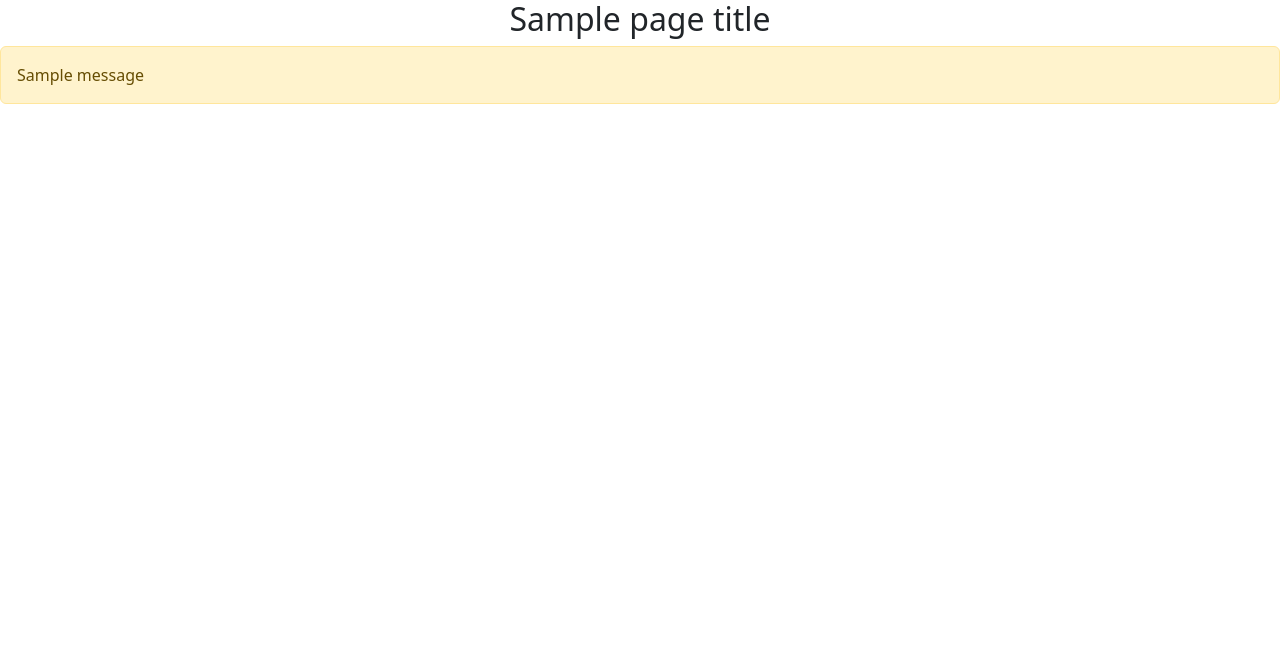
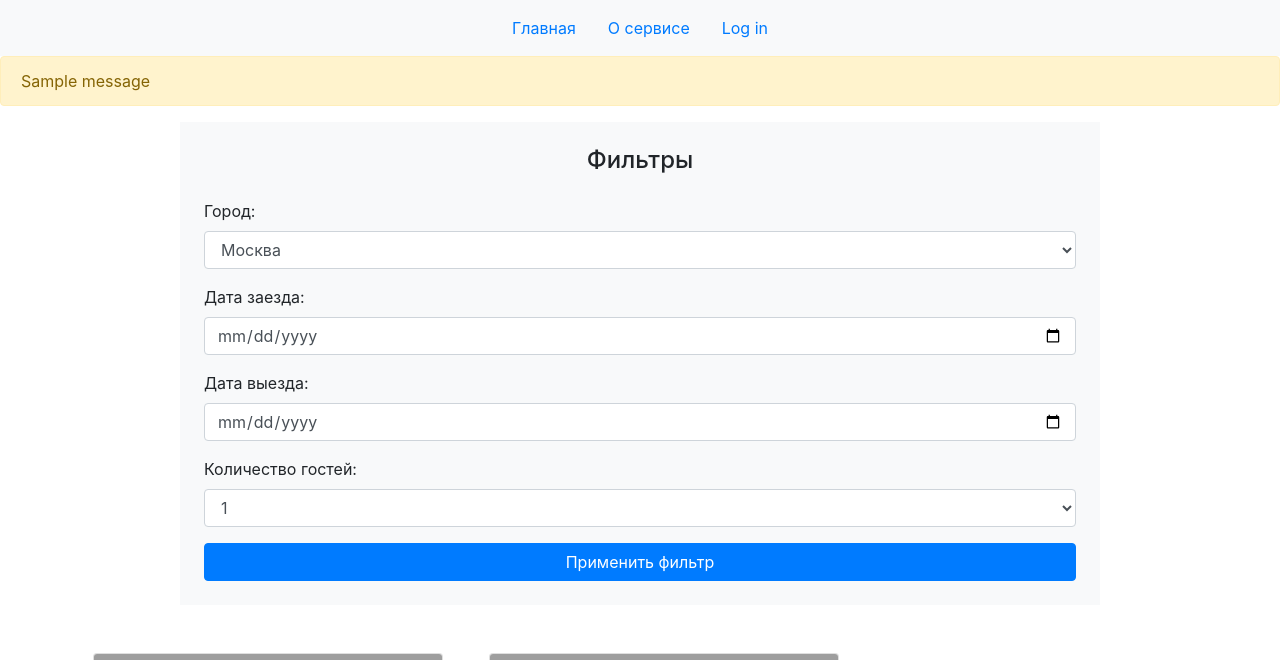
Before and after one commit to Egach457/LP32_DEV, a Python web app: template source/webapp/templates/intro/index.html in a window 1280 px wide. Shown: the top 660 px of the page. Before the commit the page ends 104 px from the top, so only its background shows below. Run offline with Jinja, Linux system fonts and the light colour scheme; the template is opened without the code that fills it: most values are stand-ins (such as "Sample title", 1, 10 or a date in 2020); one stand-in notice (Sample message) is shown; grey boxes are pictures that could not be loaded.

```diff
--- a/source/webapp/__init__.py
+++ b/source/webapp/__init__.py
@@ -6,6 +6,7 @@ from flask_migrate import Migrate
 from webapp.intro.views import blueprint as intro_blueprint
 from webapp.admin.views import blueprint as admin_blueprint
 from webapp.user.views import blueprint as user_blueprint
+from webapp.booking.views import blueprint as booking_blueprint
 from webapp.user.models import User
 from webapp.lib.db import db
 from webapp.lib.config import CONFIG_APP
@@ -23,6 +24,8 @@ def create_app():
     app.register_blueprint(user_blueprint)
     app.register_blueprint(admin_blueprint)
     app.register_blueprint(intro_blueprint)
+    app.register_blueprint(booking_blueprint)
+
 
     @login_manager.user_loader
     def load_user(user_id):
--- a/source/webapp/intro/views.py
+++ b/source/webapp/intro/views.py
@@ -4,5 +4,5 @@ blueprint = Blueprint("intro", __name__)
 
 @blueprint.route("/")
 def index():
-    title = "Первая страница"
-    return render_template("intro/index.html", page_title=title)
+    title = "Daily Rent"
+    return render_template("base_intro.html", page_title=title)
--- a/source/webapp/templates/base.html
+++ b/source/webapp/templates/base.html
@@ -17,9 +17,18 @@
   <body>
     <div class="conteiner">
       <h2 class="text-center">{{ page_title }}</h2>
-      {% block content %}{% endblock %}
+      {% block content %} {% endblock %}
     </div>
     <!--Bootstrap link js-->
-    <script src="https://cdn.jsdelivr.net/npm/bootstrap@5.3.3/dist/js/bootstrap.bundle.min.js"></script>
+    <script
+      src="https://cdn.jsdelivr.net/npm/@popperjs/core@2.11.8/dist/umd/popper.min.js"
+      integrity="sha384-I7E8VVD/ismYTF4hNIPjVp/Zjvgyol6VFvRkX/vR+Vc4jQkC+hVqc2pM8ODewa9r"
+      crossorigin="anonymous"
+    ></script>
+    <script
+      src="https://cdn.jsdelivr.net/npm/bootstrap@5.3.3/dist/js/bootstrap.min.js"
+      integrity="sha384-0pUGZvbkm6XF6gxjEnlmuGrJXVbNuzT9qBBavbLwCsOGabYfZo0T0to5eqruptLy"
+      crossorigin="anonymous"
+    ></script>
   </body>
 </html>
--- /dev/null
+++ b/source/webapp/templates/base_intro.html
@@ -0,0 +1,168 @@
+<!doctype html>
+<html lang="en">
+  <head>
+    <!-- Required meta tags -->
+    <meta charset="utf-8" />
+    <meta
+      name="viewport"
+      content="width=device-width, initial-scale=1, shrink-to-fit=no"
+    />
+
+    <!-- Bootstrap CSS -->
+    <link
+      rel="stylesheet"
+      type="text/css"
+      href="{{ url_for('static', filename='css/style.css') }}"
+    />
+    <link
+      rel="stylesheet"
+      href="https://cdn.jsdelivr.net/npm/bootstrap@4.1.3/dist/css/bootstrap.min.css"
+      integrity="sha384-MCw98/SFnGE8fJT3GXwEOngsV7Zt27NXFoaoApmYm81iuXoPkFOJwJ8ERdknLPMO"
+      crossorigin="anonymous"
+    />
+
+    <title>{{ page_title }}</title>
+  </head>
+  <body>
+    <nav
+      class="navbar navbar-expand-lg navbar-light bg-light justify-content-center"
+    >
+      <ul class="nav w-100 justify-content-center">
+        <li class="nav-item">
+          <a class="nav-link active" aria-current="page" href="#">Главная</a>
+        </li>
+        <li class="nav-item">
+          <a class="nav-link" href="#">О сервисе</a>
+        </li>
+        <li class="nav-item">
+          {% if current_user.is_authenticated %}
+          <a class="nav-link" href="{{ url_for('user.logout') }}">Log out</a>
+          {% else %}
+          <a class="nav-link" href="{{ url_for('user.login') }}">Log in</a>
+          {% endif %}
+        </li>
+      </ul>
+    </nav>
+
+    {% block content %} {% endblock %}
+
+    <!-- Footer -->
+    <footer class="text-center text-lg-start bg-body-tertiary text-muted">
+      <!-- Section: Social media -->
+      <section
+        class="d-flex justify-content-center justify-content-lg-between p-4 border-bottom"
+      >
+        <div>
+          <a href="" class="me-4 text-reset">
+            <i class="fab fa-facebook-f"></i>
+          </a>
+          <a href="" class="me-4 text-reset">
+            <i class="fab fa-twitter"></i>
+          </a>
+          <a href="" class="me-4 text-reset">
+            <i class="fab fa-google"></i>
+          </a>
+          <a href="" class="me-4 text-reset">
+            <i class="fab fa-instagram"></i>
+          </a>
+          <a href="" class="me-4 text-reset">
+            <i class="fab fa-linkedin"></i>
+          </a>
+          <a href="" class="me-4 text-reset">
+            <i class="fab fa-github"></i>
+          </a>
+        </div>
+        <!-- Right -->
+      </section>
+      <!-- Section: Social media -->
+
+      <!-- Section: Links  -->
+      <section class="">
+        <div class="container text-center text-md-start mt-5">
+          <!-- Grid row -->
+          <div class="row mt-3">
+            <!-- Grid column -->
+            <div class="col-md-3 col-lg-4 col-xl-3 mx-auto mb-4">
+              <!-- Content -->
+              <h6 class="text-uppercase fw-bold mb-4">
+                <i class="fas fa-gem me-3"></i>Easy Nest
+              </h6>
+              <p>
+                Простое бронирование отдыха с EasyNest - ваш путеводитель к
+                комфортному отдыху!
+              </p>
+            </div>
+            <!-- Grid column -->
+
+            <!-- Grid column -->
+            <div class="col-md-2 col-lg-2 col-xl-2 mx-auto mb-4">
+              <!-- Links -->
+              <h6 class="text-uppercase fw-bold mb-4">Разделы</h6>
+              <p>
+                <a href="#!" class="text-reset">Главная</a>
+              </p>
+              <p>
+                <a href="#!" class="text-reset">О нас</a>
+              </p>
+              <p>
+                <a href="#!" class="text-reset">Авторизация</a>
+              </p>
+              <p>
+                <a href="#!" class="text-reset">~</a>
+              </p>
+            </div>
+            <!-- Grid column -->
+
+            <!-- Grid column -->
+            <div class="col-md-4 col-lg-3 col-xl-3 mx-auto mb-md-0 mb-4">
+              <!-- Links -->
+              <h6 class="text-uppercase fw-bold mb-4">Контакты</h6>
+              <p>
+                <i class="fas fa-home me-3"></i> Россия, г. Москва, ул. Пушкина,
+                д.5
+              </p>
+              <p>
+                <i class="fas fa-envelope me-3"></i>
+                info@easynest.ru
+              </p>
+              <p><i class="fas fa-phone me-3"></i> + 7 800 450 06 06</p>
+              <p><i class="fas fa-print me-3"></i> + 7 800 450 07 07</p>
+            </div>
+            <!-- Grid column -->
+          </div>
+          <!-- Grid row -->
+        </div>
+      </section>
+      <!-- Section: Links  -->
+
+      <!-- Copyright -->
+      <div
+        class="text-center p-4"
+        style="background-color: rgba(0, 0, 0, 0.05)"
+      >
+        © 2024 Copyright:
+        <a class="text-reset fw-bold" href="https://easynest.ru/"
+          >EasyNest.ru</a
+        >
+      </div>
+      <!-- Copyright -->
+    </footer>
+    <!-- Optional JavaScript -->
+    <!-- jQuery first, then Popper.js, then Bootstrap JS -->
+    <script
+      src="https://code.jquery.com/jquery-3.3.1.slim.min.js"
+      integrity="sha384-q8i/X+965DzO0rT7abK41JStQIAqVgRVzpbzo5smXKp4YfRvH+8abtTE1Pi6jizo"
+      crossorigin="anonymous"
+    ></script>
+    <script
+      src="https://cdn.jsdelivr.net/npm/popper.js@1.14.3/dist/umd/popper.min.js"
+      integrity="sha384-ZMP7rVo3mIykV+2+9J3UJ46jBk0WLaUAdn689aCwoqbBJiSnjAK/l8WvCWPIPm49"
+      crossorigin="anonymous"
+    ></script>
+    <script
+      src="https://cdn.jsdelivr.net/npm/bootstrap@4.1.3/dist/js/bootstrap.min.js"
+      integrity="sha384-ChfqqxuZUCnJSK3+MXmPNIyE6ZbWh2IMqE241rYiqJxyMiZ6OW/JmZQ5stwEULTy"
+      crossorigin="anonymous"
+    ></script>
+  </body>
+</html>
--- a/source/webapp/templates/intro/index.html
+++ b/source/webapp/templates/intro/index.html
@@ -1,7 +1,127 @@
-{% extends "base.html" %} {% block content %} {% with messages =
-get_flashed_messages() %} {% if messages %}
+{% extends "base_intro.html" %}
+{% block content %}
+{% with messages = get_flashed_messages() %}
+{% if messages %}
 <div class="alert alert-warning" role="alert">
-  {% for message in messages %} {{ message }}<br />
+  {% for message in messages %}
+  {{ message }}
   {% endfor %}
 </div>
-{% endif %} {% endwith %} {% endblock %}
+{% endif %}
+{% endwith %}
+  <div class="container">
+    <div class="row justify-content-center">
+      <div class="col-md-10">
+        <form class="bg-light p-4">
+          <h4 class="text-center mb-4">Фильтры</h4>
+          <div class="form-group">
+            <label for="city">Город:</label>
+            <select class="form-control" id="city">
+              <option>Москва</option>
+              <option>Санкт-Петербург</option>
+              <option>Казань</option>
+              <option>Нижний Новгород</option>
+            </select>
+          </div>
+          <div class="form-group">
+            <label for="checkin">Дата заезда:</label>
+            <input type="date" class="form-control" id="checkin">
+          </div>
+          <div class="form-group">
+            <label for="checkout">Дата выезда:</label>
+            <input type="date" class="form-control" id="checkout">
+          </div>
+          <div class="form-group">
+            <label for="guests">Количество гостей:</label>
+            <select class="form-control" id="guests">
+              <option>1</option>
+              <option>2</option>
+              <option>3</option>
+              <option>4</option>
+              <option>5</option>
+            </select>
+          </div>
+          <button type="submit" class="btn btn-primary btn-block">Применить фильтр</button>
+        </form>
+      </div>
+    </div>
+  </div>
+
+  <div class="container mt-4">
+    <div class="row">
+      <div class="col-md-4 mx-2">
+        <div class="card mt-4">
+          <img src="/static/img/home1.jpg" class="card-img-top" alt="...">
+          <div class="card-body">
+            <h5 class="card-title">Card title</h5>
+            <h6 class="card-subtitle mb-2 text-muted">Card subtitle</h6>
+            <p class="card-text">Тут про объект</p>
+            <a href="#" class="btn "><i class="fab fa-github"></i> Забронировать</a>
+          </div>
+        </div>
+      </div>
+
+      <div class="col-md-4 mx-2">
+        <div class="card mt-4">
+          <img src="/static/img/home1.jpg" class="card-img-top" alt="...">
+          <div class="card-body">
+            <h5 class="card-title">Card title</h5>
+            <h6 class="card-subtitle mb-2 text-muted">Card subtitle</h6>
+            <p class="card-text">Тут про объект</p>
+            <a href="#" class="btn"><i class="fab fa-github"></i> Забронировать</a>
+          </div>
+        </div>
+      </div>
+
+      <div class="col-md-4 mx-2">
+        <div class="card mt-4">
+          <img src="/static/img/home1.jpg" class="card-img-top" alt="...">
+          <div class="card-body">
+            <h5 class="card-title">Card title</h5>
+            <h6 class="card-subtitle mb-2 text-muted">Card subtitle</h6>
+            <p class="card-text">Тут про объект</p>
+            <a href="#" class="btn"><i class="fab fa-github"></i> Забронировать</a>
+          </div>
+        </div>
+      </div>
+    </div>
+
+    <div class="row">
+      <div class="col-md-4 mx-2">
+        <div class="card mt-4">
+          <img src="/static/img/home1.jpg" class="card-img-top" alt="...">
+          <div class="card-body">
+            <h5 class="card-title">Card title</h5>
+            <h6 class="card-subtitle mb-2 text-muted">Card subtitle</h6>
+            <p class="card-text">Тут про объект</p>
+            <a href="#" class="btn"><i class="fab fa-github"></i> Забронировать</a>
+          </div>
+        </div>
+      </div>
+
+      <div class="col-md-4 mx-2">
+        <div class="card mt-4">
+          <img src="/static/img/home1.jpg" class="card-img-top" alt="...">
+          <div class="card-body">
+            <h5 class="card-title">Card title</h5>
+            <h6 class="card-subtitle mb-2 text-muted">Card subtitle</h6>
+            <p class="card-text">Тут про объект</p>
+            <a href="#" class="btn"><i class="fab fa-github"></i> Забронировать</a>
+          </div>
+        </div>
+      </div>
+
+      <div class="col-md-4 mx-2">
+        <div class="card mt-4">
+          <img src="/static/img/home1.jpg" class="card-img-top" alt="...">
+          <div class="card-body">
+            <h5 class="card-title">Card title</h5>
+            <h6 class="card-subtitle mb-2 text-muted">Card subtitle</h6>
+            <p class="card-text">Тут про объект</p>
+            <a href="#" class="btn"><i class="fab fa-github"></i> Забронировать</a>
+          </div>
+        </div>
+      </div>
+    </div>
+  </div>
+{% endblock %}
```
Also changed, not shown: source/webapp/booking/forms.py (added, +22 -0 lines), source/webapp/booking/views.py (added, +32 -0 lines), source/webapp/lib/models.py (+37 -30 lines), source/webapp/templates/booking/add_form_apart.html (added, +37 -0 lines), source/webapp/templates/user/login.html (+10 -6 lines), source/webapp/templates/user/registration.html (+7 -5 lines), source/webapp/user/forms.py (+18 -3 lines), source/webapp/user/views.py (+17 -10 lines), source/webapp/booking/__init__.py (added).
